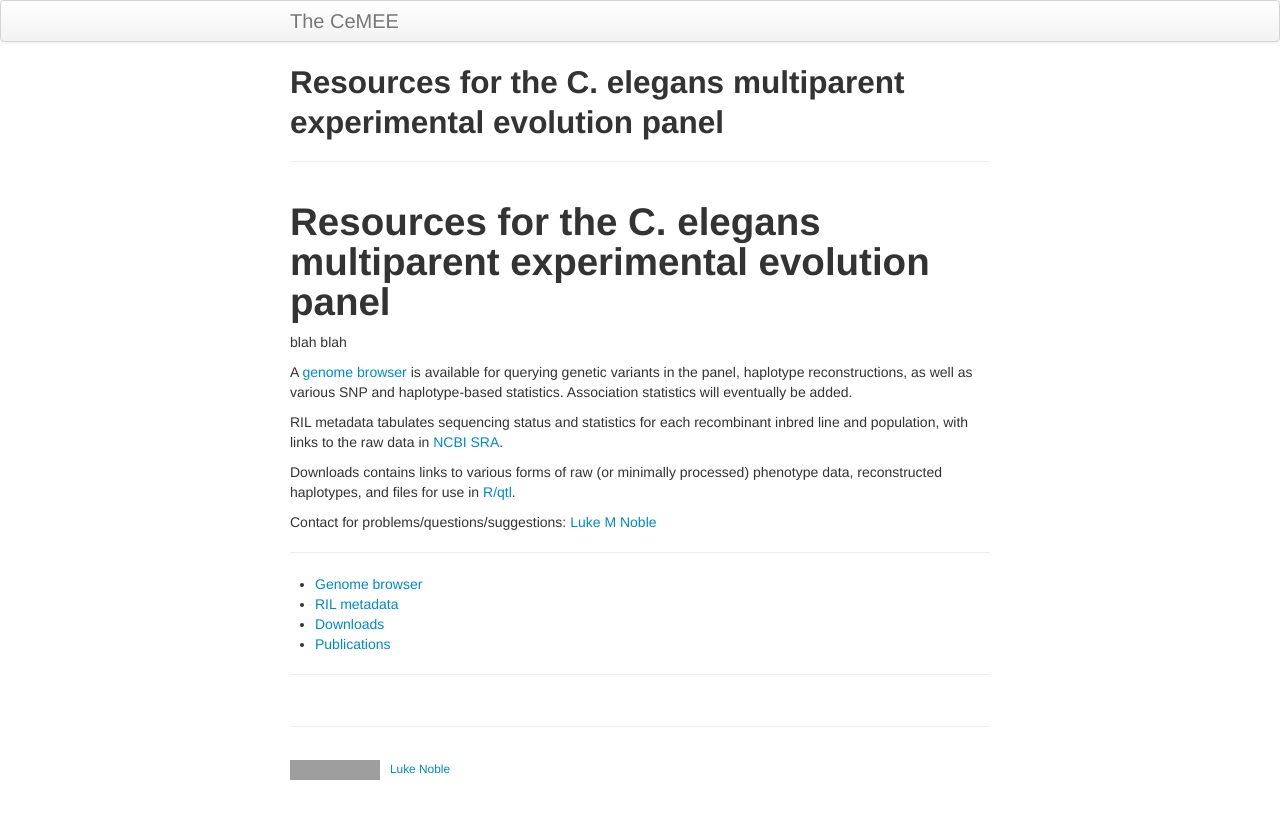
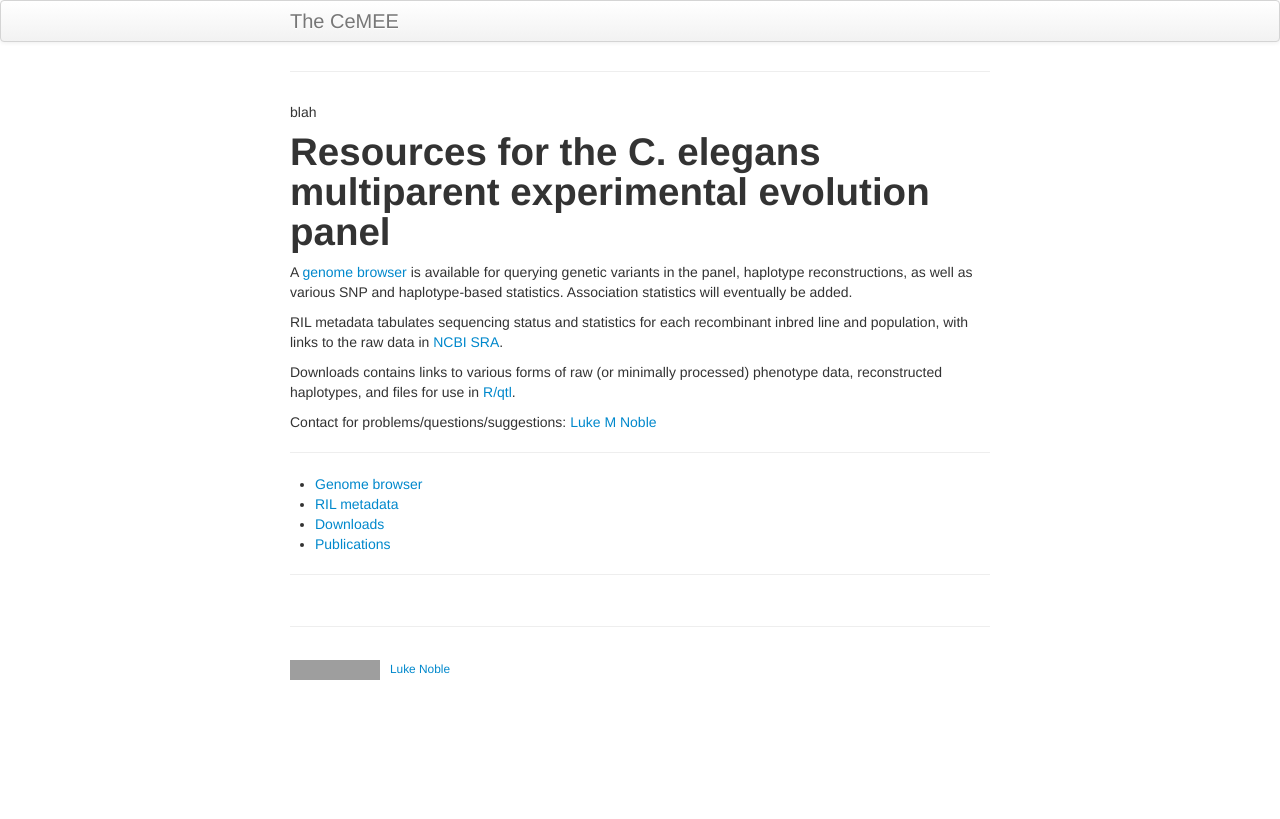
Before and after one commit to lukemn/cemee, a Jekyll site: the page built from index.md, in a window 1280 px wide. Shown: the top 819 px of the page. Built offline with Jekyll 4.4.1, drawn with Linux system fonts in a browser that asks for light colours; our own code applies the rules of GitHub Pages for plain Markdown files; grey boxes are pictures that could not be loaded.

Commit message:
formatting

```diff
--- a/index.md
+++ b/index.md
@@ -4,10 +4,9 @@
 description: Resource page
 ---
 
+blah
 
 # Resources for the C. elegans multiparent experimental evolution panel
-
-blah blah
 
 A [genome browser](https://lukemn.github.io/cemee_jbrowse) is available for querying genetic variants in the panel, haplotype reconstructions, as well as various SNP and haplotype-based statistics. Association statistics will eventually be added.
 
@@ -22,6 +21,6 @@
 - [Genome browser](https://lukemn.github.io/cemee_jbrowse)
 - [RIL metadata](pages/rilMeta.html)
 - [Downloads](pages/links.html)
-- [Publications](../pages/publications.html)
+- [Publications](pages/publications.html)
 
 ---
```
